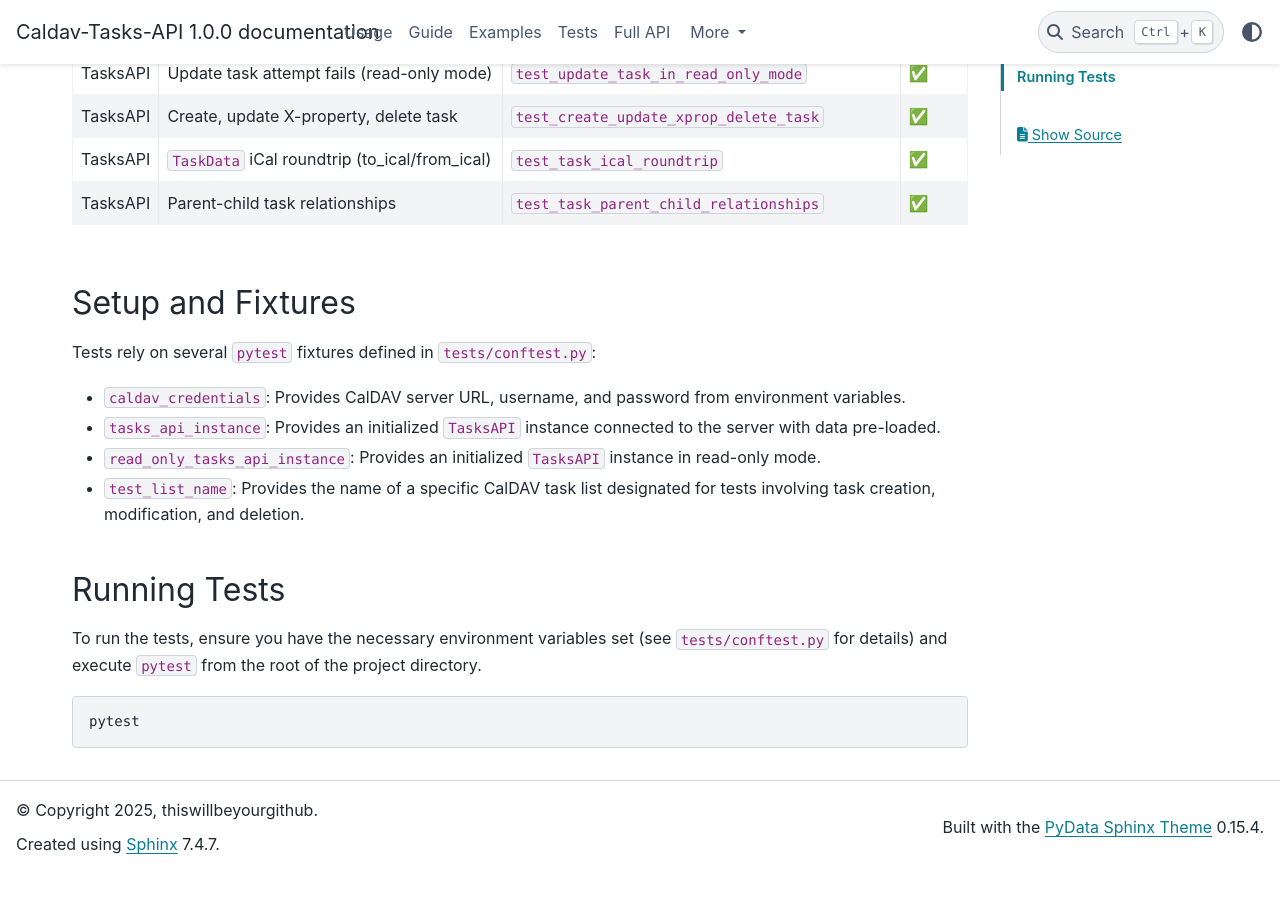
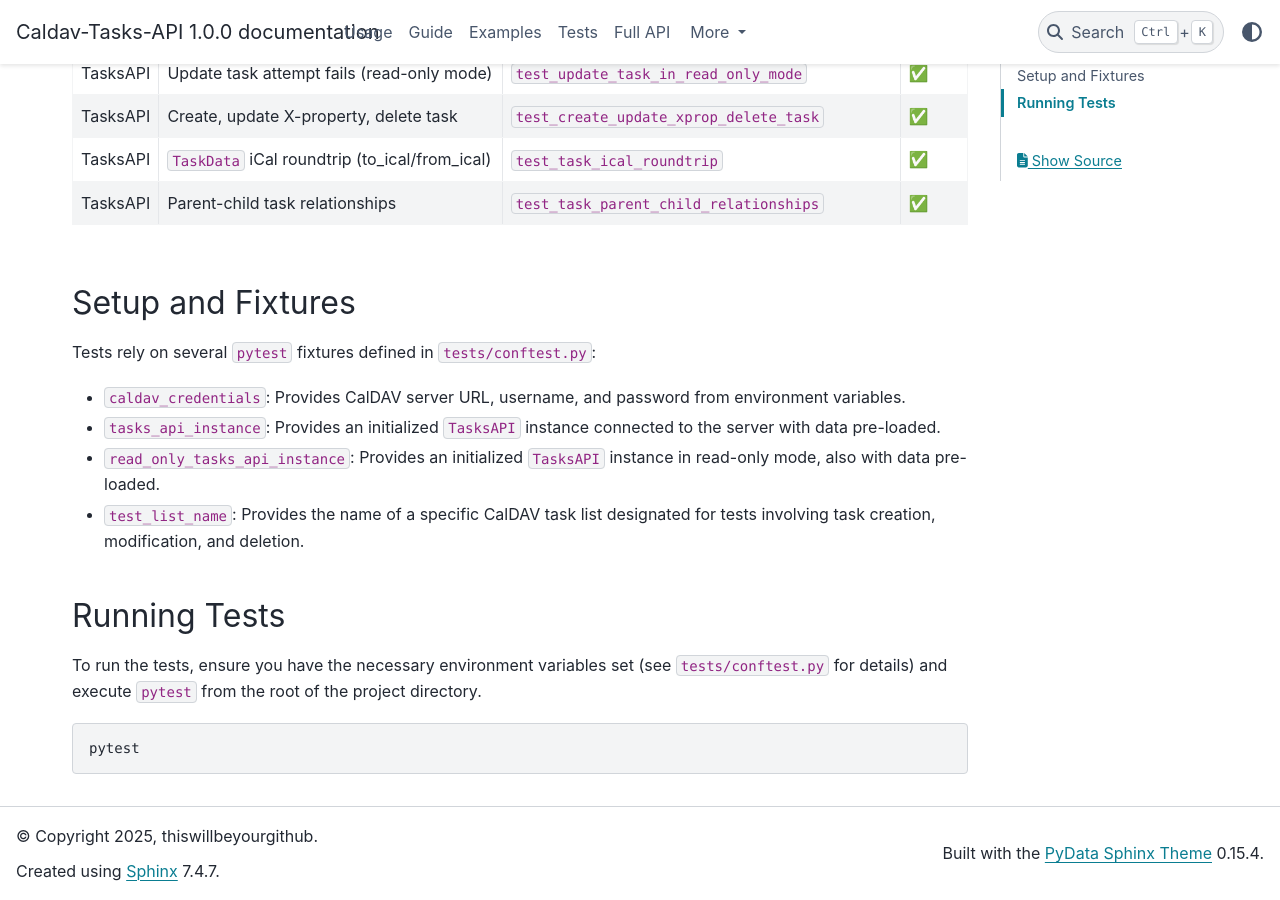
Before and after one commit to thiswillbeyourgithub/Caldav-Tasks-API, a Sphinx documentation site: the page built from docs/source/the_tests.md, in a window 1280 px wide and 900 px high, scrolled down 868 px. Built offline with Sphinx 7.4.7 and the PyData theme 0.15.4, drawn with Linux system fonts in a browser that asks for light colours; before the commit the page ends 1742 px from its top, so only the background shows below that.

Commit message:
docs: Clarify read_only_tasks_api_instance fixture description

```diff
--- a/docs/source/the_tests.md
+++ b/docs/source/the_tests.md
@@ -37,7 +37,7 @@ from environment variables.
 *   `tasks_api_instance`: Provides an initialized `TasksAPI` instance
 connected to the server with data pre-loaded.
 *   `read_only_tasks_api_instance`: Provides an initialized `TasksAPI`
-instance in read-only mode.
+instance in read-only mode, also with data pre-loaded.
 *   `test_list_name`: Provides the name of a specific CalDAV task list
 designated for tests involving task creation, modification, and deletion.
 
```
